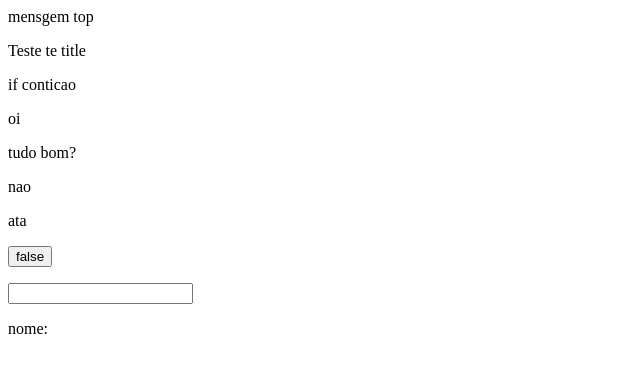
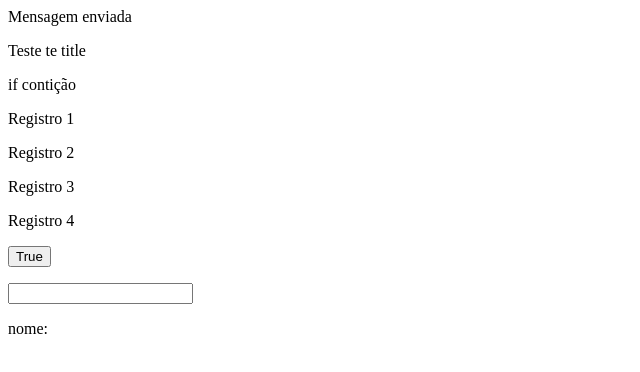
Before and after one commit to HoepersDuarte/VueJS, a plain HTML site: page Exemplo1/index.html in a window 1280 px wide. Shown: the whole page, without its empty margins (0-640 px from the left). Drawn offline with nearby package versions, Linux system fonts and the light colour scheme.

Commit message:
Ajuste em exemplos

```diff
--- a/Exemplo1/index.html
+++ b/Exemplo1/index.html
@@ -13,10 +13,10 @@
    <div id="app">
         {{ msg }}
         <p v-bind:title="Titulo">Teste te title</p>
-        <p v-if="condicao">if conticao</p>
+        <p v-if="condicao">if contição</p>
         <p v-for="registro in registros">{{ registro.titulo }}</p>
-        <button v-if="!clicou" v-on:click="usuarioClicou">true</button>
-        <button v-if="clicou" v-on:click="usuarioClicou">false</button>
+        <button v-if="!clicou" v-on:click="usuarioClicou">false</button>
+        <button v-if="clicou" v-on:click="usuarioClicou">True</button>
         <p>
             <input type="text" v-model="usuario.nome">
         </p>
@@ -27,14 +27,14 @@
         var app = new Vue({
             el: "#app",
             data: {
-                msg: "mensgem top",
-                Titulo: 'hehehehe',
+                msg: "Mensagem enviada",
+                Titulo: 'Titulo enviado',
                 condicao: true,
                 registros: [
-                    {titulo:"oi"},
-                    {titulo:"tudo bom?"},
-                    {titulo:"nao"},
-                    {titulo:"ata"},
+                    {titulo:"Registro 1"},
+                    {titulo:"Registro 2"},
+                    {titulo:"Registro 3"},
+                    {titulo:"Registro 4"},
                 ],
                 clicou: true,
                 usuario: {
```
Also changed, not shown: index.html (+3 -3 lines).
